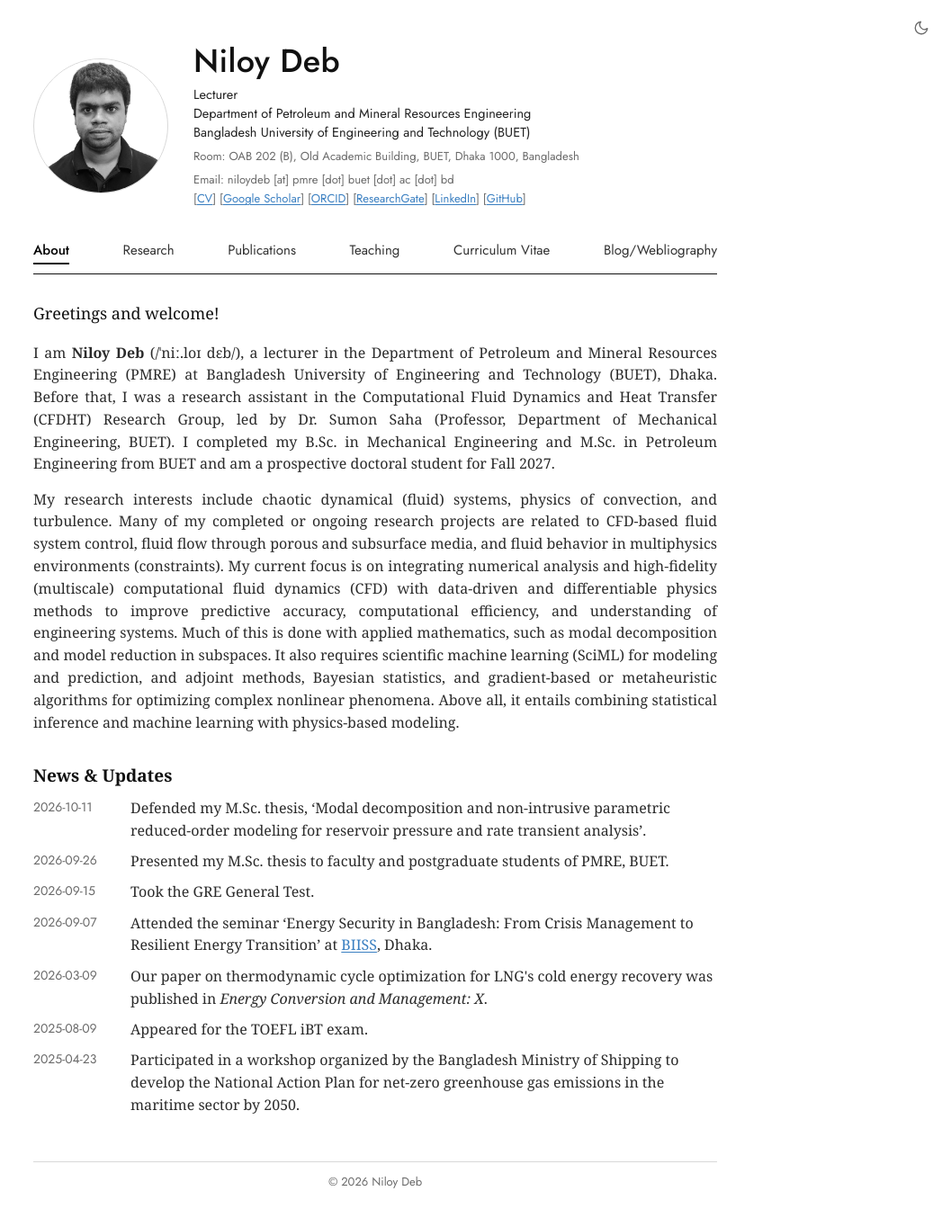
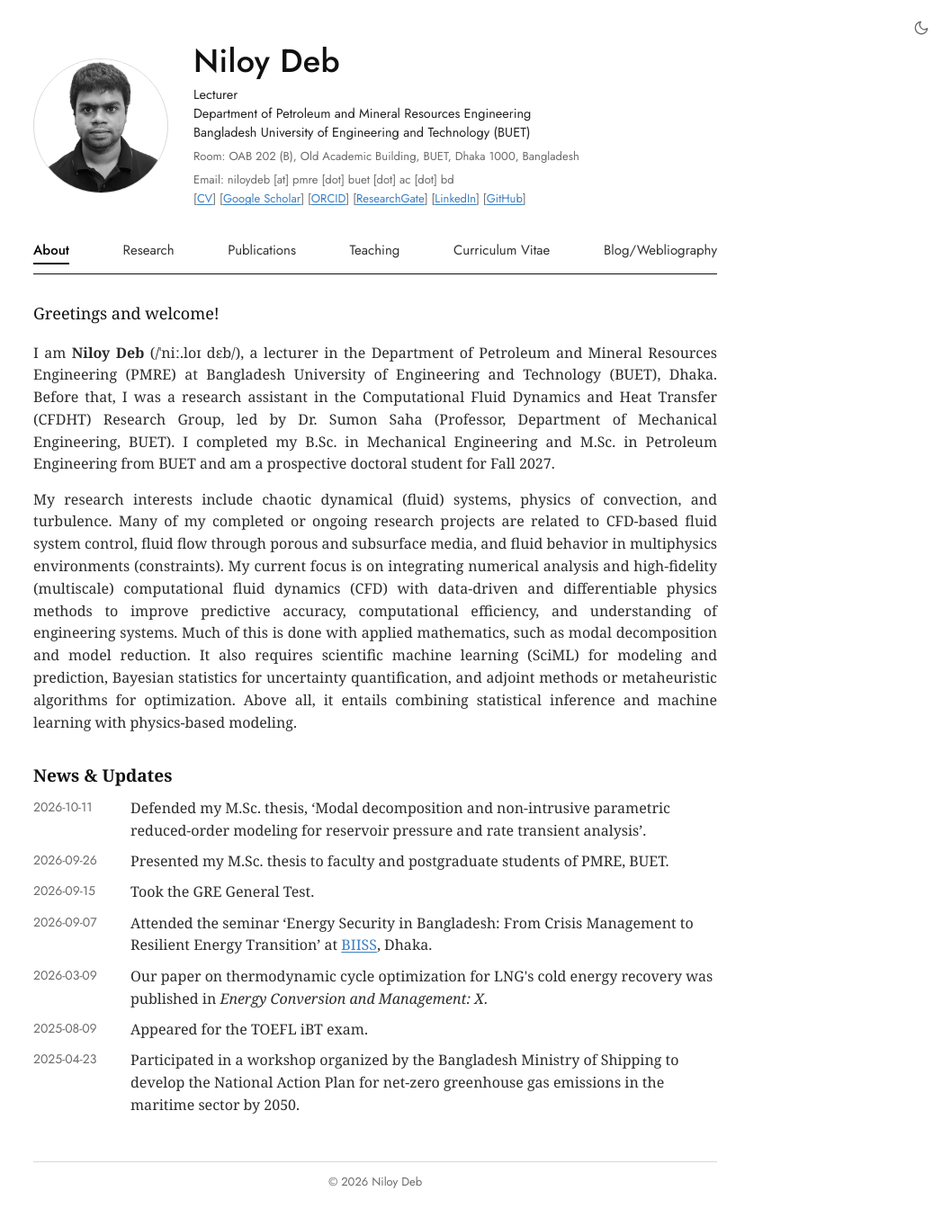
Before and after one commit to niloydebme/webpage, a Jekyll site: the page built from _pages/about.md, in a window 1280 px wide. Shown: the whole page at 90% size, without its empty margins (223-1280 px from the left). Built offline with Jekyll 4.4.1, drawn with Linux system fonts in a browser that asks for light colours; some web fonts are replaced.

Commit message:
Home: update bio

```diff
--- a/_pages/about.md
+++ b/_pages/about.md
@@ -11,7 +11,7 @@ redirect_from:
 
 <p>I am <strong>Niloy Deb</strong> (/ˈniː.loɪ dɛb/), a lecturer in the Department of Petroleum and Mineral Resources Engineering (PMRE) at Bangladesh University of Engineering and Technology (BUET), Dhaka. Before that, I was a research assistant in the Computational Fluid Dynamics and Heat Transfer (CFDHT) Research Group, led by Dr. Sumon Saha (Professor, Department of Mechanical Engineering, BUET). I completed my B.Sc. in Mechanical Engineering and M.Sc. in Petroleum Engineering from BUET and am a prospective doctoral student for Fall 2027.</p>
 
-<p>My research interests include chaotic dynamical (fluid) systems, physics of convection, and turbulence. Many of my completed or ongoing research projects are related to CFD-based fluid system control, fluid flow through porous and subsurface media, and fluid behavior in multiphysics environments (constraints). My current focus is on integrating numerical analysis and high-fidelity (multiscale) computational fluid dynamics (CFD) with data-driven and differentiable physics methods to improve predictive accuracy, computational efficiency, and understanding of engineering systems. Much of this is done with applied mathematics, such as modal decomposition and model reduction in subspaces. It also requires scientific machine learning (SciML) for modeling and prediction, and adjoint methods, Bayesian statistics, and gradient-based or metaheuristic algorithms for optimizing complex nonlinear phenomena. Above all, it entails combining statistical inference and machine learning with physics-based modeling.</p>
+<p>My research interests include chaotic dynamical (fluid) systems, physics of convection, and turbulence. Many of my completed or ongoing research projects are related to CFD-based fluid system control, fluid flow through porous and subsurface media, and fluid behavior in multiphysics environments (constraints). My current focus is on integrating numerical analysis and high-fidelity (multiscale) computational fluid dynamics (CFD) with data-driven and differentiable physics methods to improve predictive accuracy, computational efficiency, and understanding of engineering systems. Much of this is done with applied mathematics, such as modal decomposition and model reduction. It also requires scientific machine learning (SciML) for modeling and prediction, Bayesian statistics for uncertainty quantification, and adjoint methods or metaheuristic algorithms for optimization. Above all, it entails combining statistical inference and machine learning with physics-based modeling.</p>
 </div>
 
 <section class="news">
```
